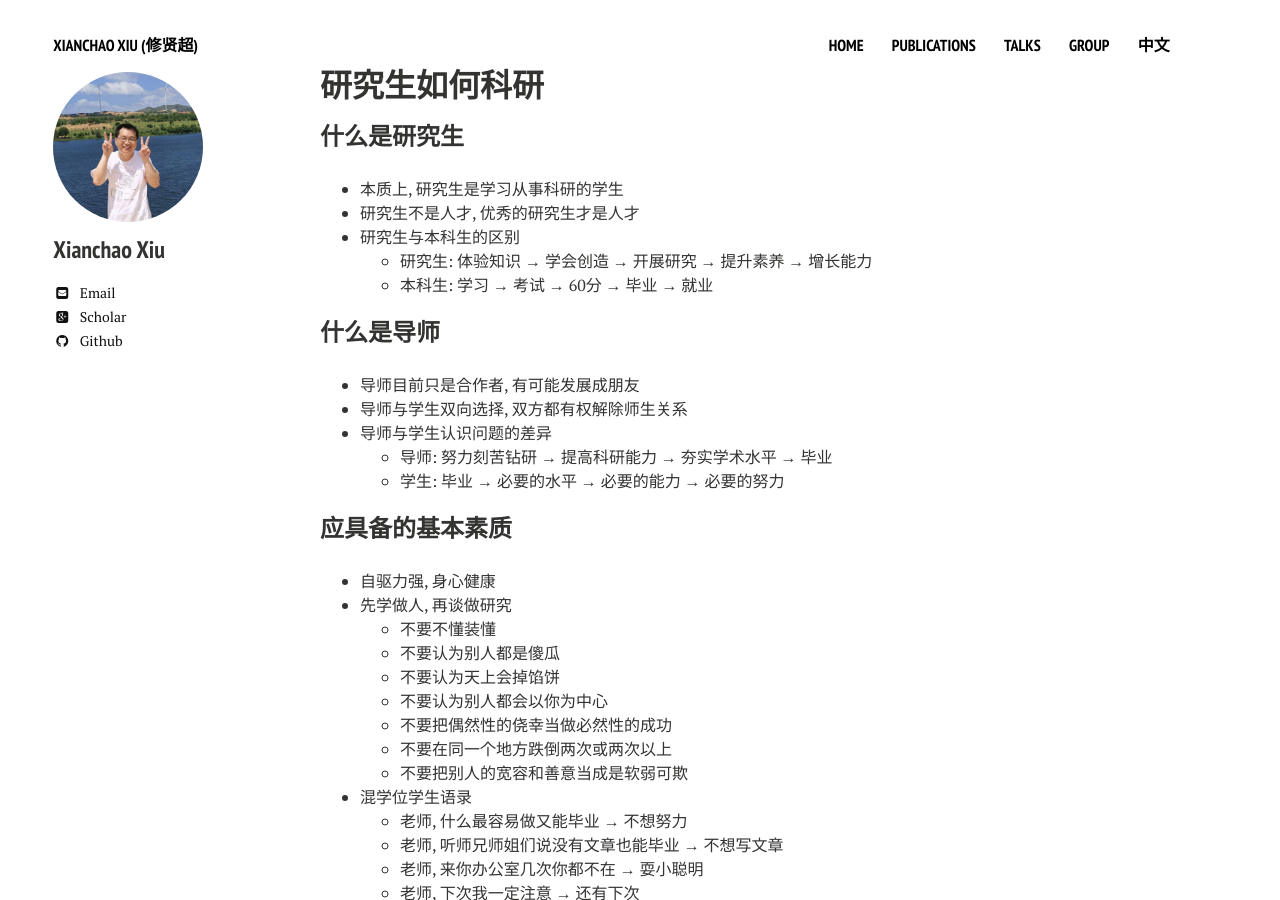
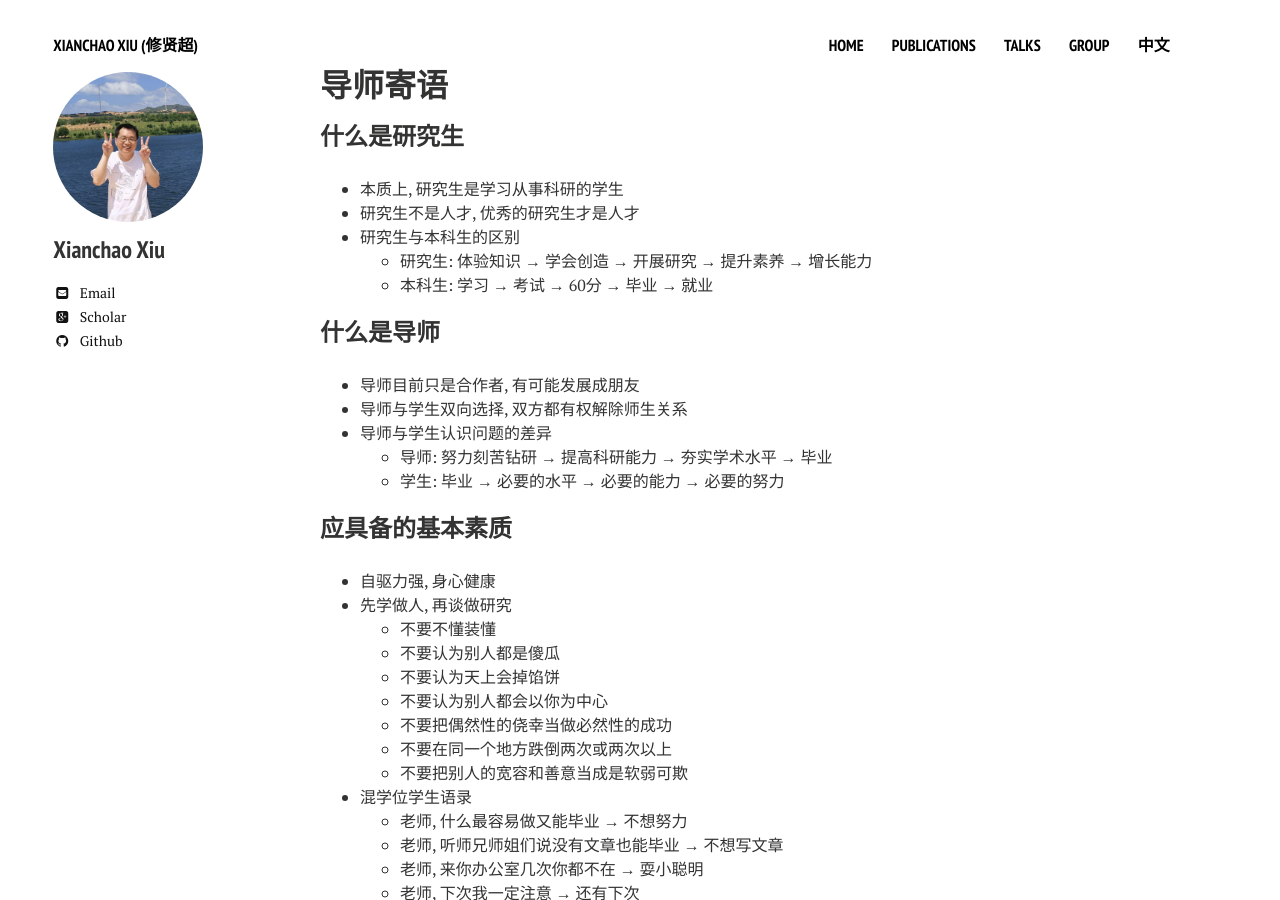
Before and after one commit to xianchaoxiu/xianchaoxiu.github.io, a Jekyll site: the page built from chinese/reading/how/index.md, in a window 1280 px wide and 900 px high. Built offline with Jekyll 4.4.1, drawn with Linux system fonts in a browser that asks for light colours; nearby versions of some CDN libraries.

Commit message:
Update index.md

```diff
--- a/chinese/reading/how/index.md
+++ b/chinese/reading/how/index.md
@@ -1,6 +1,6 @@
 ---
 layout: page
-title:  研究生如何科研
+title:  导师寄语
 comments: false
 share: false
 ---
```
